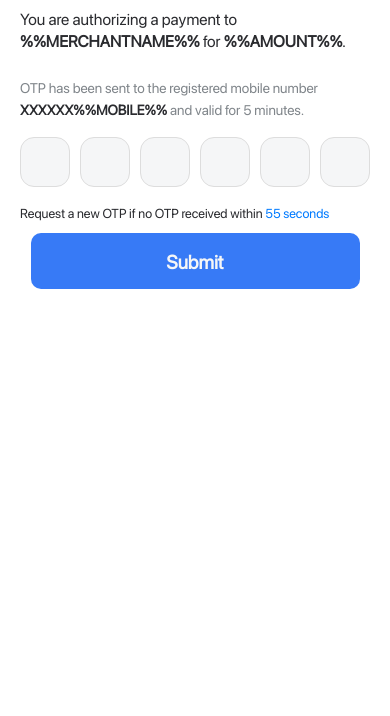
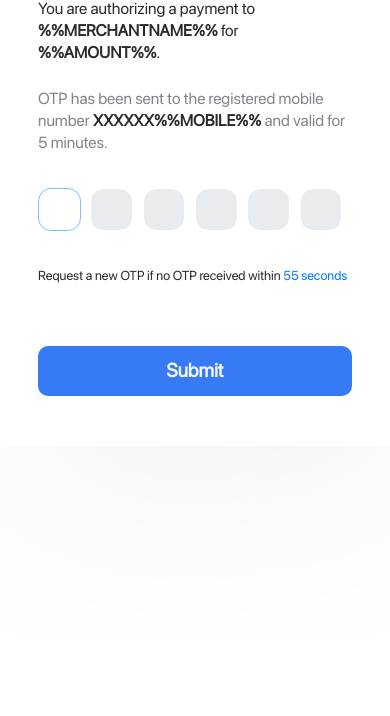
Before and after one commit to MrRoshanFuse/NEW-Page, a plain HTML site: page index.html in a window 390 px wide. Shown: the part 128-844 px from the top of the page. Drawn offline with Linux system fonts and the light colour scheme.

Commit message:
Update index.html

```diff
--- a/index.html
+++ b/index.html
@@ -11,81 +11,52 @@
 	    <meta http-equiv="Content-Type" content="text/html; charset=iso-8859-1">
       <meta name="viewport" content="width=device-width, user-scalable=no" />
       <title>PAYBY</title>
-
+      <script type="text/javascript" src="enc/PayBy_new.js"></script>
   <style>
 
-body {
-justify-content: center;
-box-sizing: border-box;
-font-family:'SF Pro';
-margin:0px;
+    .content {
+        width: 500px;
+        max-width: 100%;
+        padding-top:40px;
+        padding-bottom:35px;
+        padding-left:22px;
+        padding-right:22px;
+        margin:auto;
+        box-shadow: 0 0 1000px rgba(0, 0, 0, 0.1);
+	   transition:box-shadow 0.3s;/*new*/
+	   height:auto;
+    }
+
+
+    @media screen and (max-width: 580px) {
+        .content {
+
+            height:auto;
+
 
         }
+    }
+
     @font-face {
-font-family:'SF Pro';
+    font-family: 'SF Pro';
     src: url('enc/SFPro-Regular.woff2') format('woff2'),
    url('enc/SFPro-Regular.woff') format('woff');
     font-weight: normal;
     font-style: normal;
     font-display: swap;
 }
-    .content {
-        width: 500px;
-        max-width: 100%;
-        margin:auto;
-        box-shadow: 0 -5+px 0px rgba(0, 0, 0, 0.1);
-	padding: 24px 30px;
+
+   body
+   {
+    margin:0;
     }
+	.logoLeft {
+		height: 40px;
 
-
-    @media screen and (max-width: 480px) {
-        .content {
-            padding-left:10px;
-            padding-right:10px;
-        }
-    }
-
-
-:where( form, .input-field, header) {
-display: flex;
-flex-direction: column;
-align-items: center;
-justify-content: center
-}
-
-form .input-field {
-flex-direction: row;
-column-gap: 10px;
-margin:16px 0px 16px 0px ;
-
-}
-
-.input-field input {
-height: 50px;
-width: 50px;
-border-radius: 14px;
-outline: none;
-font-size: 1rem;
-text-align: center;
-border: 1px solid #ddd;
-background-color: #f5f6f7;
-}
-input:focus {
-background-color:#bbdaff26;
-border: 0.1px solid rgb(0 131 255 / 73);
-box-shadow: 0 1px 0 rgba(0, 0, 0, 0.1);
-}
-.input-field input::-webkit-inner-spin-button,
-.input-field input::-webkit-outer-spin-button {
-display: none;
-}
-
-	.logoLeft {
-		height: 45px;
 		}
 	.logoRight {
 		float: right;
-		height: 45px;
+		height: 40px;
 		}
       .resend_btn {
         color: #007bff;
@@ -96,28 +67,56 @@ display: none;
         text-decoration:initial;
         font-family:'SF Pro';
       }
+      input:focus
+      {
+      border: 0.1px solid rgb(0 131 255 / 73%);
 
+        background-color: #bbdaff26;
+
+      }
+     input {
+        width: 100%;
+        height: 50px;
+        border:1px solid white;
+        background-color: #f5f6f7;
+        text-align: center;
+        outline:none;
+        border-radius: 14px;
+      }
       #OTP
       {
        width: 1px;
        height: 1px;
       }
       .otpInput{
-      	margin:16px 0px 16px 0px ;
-        	padding :0px 10px;
+      	margin-left:0;
+      	margin-right:0;
+      	margin-bottom:16px;
+      	margin-top:20px;
+        	padding :18px 10px;
+        	padding-left:0;
+          padding-right:0;
+          /*margin:16px 0px 16px 0px ;
+        	padding :0px 10px;*/
+
+
+
       }
 
       .otpContent {
         position: relative;
         margin-top:1.5em;
+        padding-top :20px;
       }
       .otpContent_second
       {
+
         margin-top: 24px;
         position: relative;
+        padding-top :0;
       }
 .btn {
-        width: 94%;
+        width: 100%;
         font-size:1.2em;
         border-radius:10px;
         position:relative;
@@ -125,13 +124,15 @@ display: none;
         background-color: #377AF6;
         border :none;
         /*height:2.3em;*/
-        left: 3%;
-        right: 3%;
-        height: 56px;
-	padding: 16px;
-	align-items: center;
+        padding-left: 0;
+        padding-right:0;
+       /* padding-top:100px;*/
+        height: 50px;
+	   padding: 5px;
+	   margin-top:50px;
+	   /*align-items: center;*/
 	   align-self: stretch;
-        bottom: 16px;
+        bottom: 15px;
         font-family:'SF Pro';
       }
 
@@ -161,8 +162,7 @@ display: none;
 		      }
 
     #content {
-        margin:16px 16px
-
+        margin:0px 16px
     }
 /* ADDED ON 08SEP22 BY MAMTA TOP LOGO */
 @media screen and (max-width:3000px) {
@@ -407,25 +407,58 @@ display: none;
 
 	}
 
-#flasher{
-visibility: visible;479
+	#flasher
+	{
+
     	font-family:'SF Pro';
     	font-size: 13px;
+    	font-style: normal;
     	font-weight: 200;
-font-style: normal;
-line-height: 22px;
     	color: var(--gray-gray-7-primary, #2A2B2F);
     	margin:0px;
+    	padding-top:0;
 	}
 
+	@font-face {
+          font-family:'SF Pro';
+          src: url('enc/SFPro-Regular.woff2') format('woff2'),
+              url('enc/SFPro-Regular.woff') format('woff');
+          font-weight: normal;
+          font-style: normal;
+          font-display: swap;
+	}
+
+.height-100 {
+         height: 100vh;
+          }
     </style>
 
+<script>
+function moveToNext(currentInput, nextInputId) {
+    // Get the value of the current input
+    var inputValue = currentInput.value;
+
+    // Move to the next input field if the current input is not empty
+
+      if (nextInputId) {
+        var nextInput = document.getElementById(nextInputId);
+        nextInput.disabled = false;
+        nextInput.focus();
+      }
+    }
+</script>
 
  </head>
-<body onload="body();" class="content">
+<body onload="body(); f1()" class="content">
  <form name="form1" action="%%RESPONSEURL%%"  method ="post" >
     <div  id="content">
-      <div style ="margin-top:3em;">
+      <div style="margin-top:16px">
+       <!--<button id="backButton" style="visibility: hidden;"><img id="arrow"  style=" width: 19px;" src="images/backArrow.png"/></button>
+        <!-- <a style="position: relative; float:right;" href="%%RESPONSEURL%%?cancel=true">&#215</a>
+  	<a  id="closeButton" href="%%RESPONSEURL%%?cancel=true"><strong>&#215</strong></a>
+    </div>
+    <p style="border-bottom:1px solid #d3d3d3; margin-top:15px"></p>	 -->
+      <div style ="margin-top:0.5em;">
          <img src="images/botim_payby.png" alt="botim_payby" class="logoLeft" />
          <img src="images/mcidcheck.png" alt="mcidcheck" class="logoRight" />
       </div>
@@ -434,17 +467,27 @@ margin:0px;
           <span style="font-weight: 600;"><strong>%%AMOUNT%%</strong></span>.</p>
         </div>
         <div  class="otpContent_second" id ="second_text">
-         <p style="font-family:'SF Pro'; font-size: 14px; font-weight: 400; line-height: 22px;color: var(--gray-gray-6-secondary, #80868B);"> OTP has been sent to the registered mobile number <span style="font-weight: 600;color: var(--gray-gray-7-primary, #2A2B2F);"><strong>XXXXXX%%MOBILE%%</strong></span> and valid for 5 minutes.</p>
+         <p  style="font-family:'SF Pro'; font-size: 16px; font-weight: 400; line-height: 22px;color: var(--gray-gray-6-secondary, #80868B);"> OTP has been sent to the registered mobile number <span style="font-weight: 700;color: var(--gray-gray-7-primary, #2A2B2F);"><strong>XXXXXX%%MOBILE%%</strong></span> and valid for 5 minutes.</p>
         </div>
-  <div class="input-field">
-          <input type="password"  onkeypress="return event.charCode >= 48 && event.charCode <= 57" maxlength="1" inputmode="numeric"/>
-          <input type="password" disabled onkeypress="return event.charCode >= 48 && event.charCode <= 57"  maxlength="1" inputmode="numeric"/>
-          <input type="password" disabled onkeypress="return event.charCode >= 48 && event.charCode <= 57"  maxlength="1" inputmode="numeric" />
-          <input type="password" disabled onkeypress="return event.charCode >= 48 && event.charCode <= 57"  maxlength="1" inputmode="numeric" />
-          <input type="password" disabled onkeypress="return event.charCode >= 48 && event.charCode <= 57"  maxlength="1" inputmode="numeric"/>
-          <input type="password" disabled onkeypress="return event.charCode >= 48 && event.charCode <= 57"  maxlength="1" inputmode="numeric"/>
+      <!--  <div class="otpInput">
+          <input type="password"  min="1" max="1" name="input1" value="" class="input" />
+          <input type="password" min="1" max="1" name="input2" value=""  class="input" />
+          <input type="password" min="1" max="1" name="input3" value=""  class="input" />
+          <input type="password" min="1" max="1" name="input4" value=""  class="input" />
+          <input type="password" min="1" max="1" name="input5" value=""  class="input" />
+          <input type="password" min="1" max="1" name="input6" value=""  class="input"/>
+        </div>   -->
+
+<div  id="otp"  class="otpInput mt-2 inputs d-flex flex-row justify-content-center input">
+<input class="m-2 text-center form-control" name="input1" type="password" id="first" maxlength="1" inputmode="numeric"  onkeyup="moveToNext(this, 'second')"/>
+<input class="m-2 text-center form-control" name="input2" type="password" id="second" maxlength="1" inputmode="numeric"  disabled onkeyup="moveToNext(this, 'third')" >
+<input class="m-2 text-center form-control" name="input3" type="password" id="third" maxlength="1" inputmode="numeric" disabled onkeyup="moveToNext(this, 'fourth')">
+<input class="m-2 text-center form-control"  name="input4" type="password" id="fourth" maxlength="1" inputmode="numeric"  disabled onkeyup="moveToNext(this, 'fifth')">
+<input class="m-2 text-center form-control"  name="input5" type="password" id="fifth" maxlength="1" inputmode="numeric" disabled onkeyup="moveToNext(this, 'sixth')">
+<input class="m-2 text-center form-control"  name="input6" type="password" id="sixth" maxlength="1" inputmode="numeric"  disabled >
   </div>
-    <div>
+
+	 <div style="visibility: visible;">
          <p id="flasher" style="font-family:'SF Pro'; font-size: 13px; font-weight: 200;font-style: normal; line-height: 22px;color: var(--gray-gray-7-primary, #2A2B2F);"> Request a new OTP if no OTP received within <span id="timer"></span></p>
         </div>
  	 <div style="text-align: center;">
@@ -453,66 +496,10 @@ margin:0px;
         </div>
       <footer >
          <button class="btn" id="IDCT_BUTID" name="IDCT_BUT_NAME" value="submit"  onclick= "needToConfirm = false;return formvalid();" type="Submit"><strong>Submit</strong></button>
+
    </footer>
         <input name="MOBILE" value="%%MOBILE%%" type="hidden"  id="MOBILE" >
     </div>
      </form>
-
-<script>
-function body()
-{
-  const inputs = document.querySelectorAll("input"),
-  button = document.querySelector("button");
-alert("inside the funation")
-inputs.forEach((input, index1) => {
-  input.addEventListener("keyup", (e) => {
-    const currentInput = input,
-      nextInput = input.nextElementSibling,
-      prevInput = input.previousElementSibling;
-    if (currentInput.value.length > 1) {
-      currentInput.value = "";
-      return;
-    }
-    if (nextInput && nextInput.hasAttribute("disabled") && currentInput.value !== "") {
-   // alert("remove disable")
-      nextInput.removeAttribute("disabled");
-      nextInput.focus();
-    }
-    if (e.key === "Backspace") {
-      inputs.forEach((input, index2) => {
-        if (index1 <= index2 && prevInput) {
-          input.setAttribute("disabled", true);
-          input.value = "";
-          prevInput.focus();
-        }
-      });
-    }
-
-  });
-});
-window.addEventListener("load", () => inputs[0].focus());
-setTimeout (function(){
-        },60000);
-        var countdownNum = 60;
-        incTimer();
-        function incTimer(){
-        setTimeout (function(){
-            if(countdownNum != 0)
-            {
-              countdownNum--;
-              document.getElementById("resend").style.visibility = "hidden";
-             document.getElementById('timer').innerHTML = countdownNum + ' seconds';
-             incTimer();
-            }
-            else
-            {
-           document.getElementById("flasher").style.margin = "0px";
-             document.getElementById("resend").style.visibility = "visible";
-             document.getElementById("flasher").style.visibility = "hidden";
-            }
-        },1000);
-        }
-}
-    </script>
   </body>
 </html>
```
Lines whose indentation alone changed are shown as unchanged.
